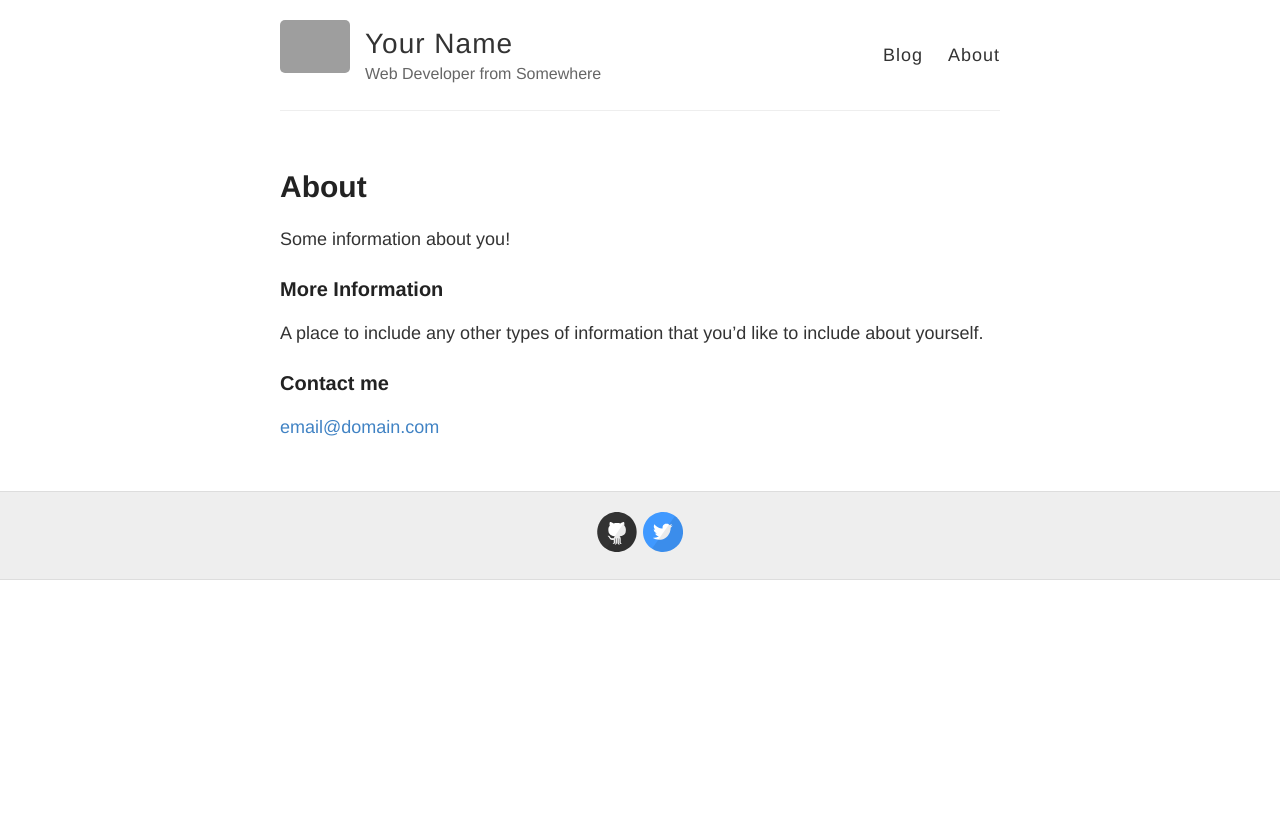
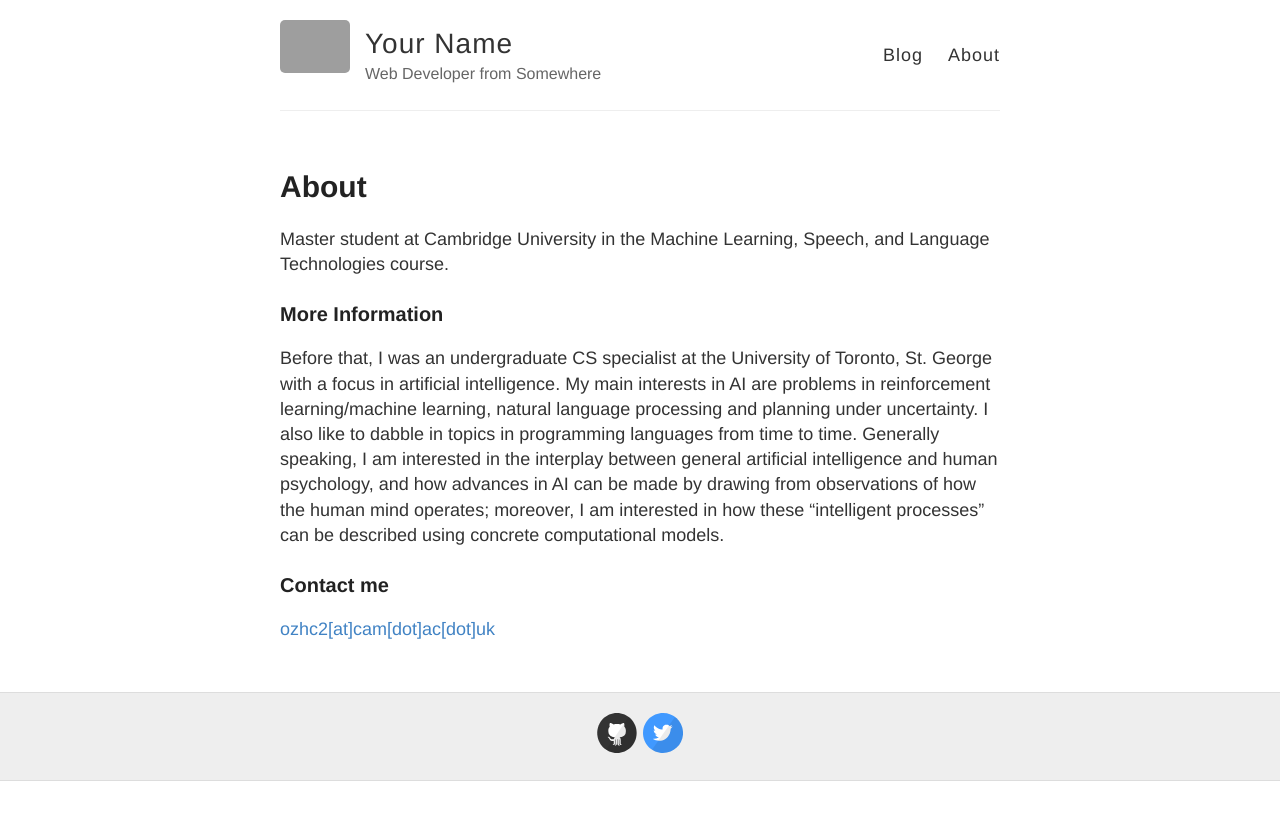
Before and after one commit to osczen/osczen.github.io, a Jekyll site: the page built from about.md, in a window 1280 px wide. Shown: the top 820 px of the page. Built offline with Jekyll 4.4.1, drawn with Linux system fonts in a browser that asks for light colours; grey boxes are pictures that could not be loaded.

Commit message:
Update about.md

```diff
--- a/about.md
+++ b/about.md
@@ -4,12 +4,10 @@ title: About
 permalink: /about/
 ---
 
-Some information about you!
+Master student at Cambridge University in the Machine Learning, Speech, and Language Technologies course.
 
 ### More Information
-
-A place to include any other types of information that you'd like to include about yourself.
-
+Before that, I was an undergraduate CS specialist at the University of Toronto, St. George with a focus in artificial intelligence. My main interests in AI are problems in reinforcement learning/machine learning, natural language processing and planning under uncertainty. I also like to dabble in topics in programming languages from time to time. Generally speaking, I am interested in the interplay between general artificial intelligence and human psychology, and how advances in AI can be made by drawing from observations of how the human mind operates; moreover, I am interested in how these "intelligent processes" can be described using concrete computational models.
 ### Contact me
 
-[email@domain.com](mailto:email@domain.com)
+[ozhc2[at]cam[dot]ac[dot]uk](mailto:ozhc2@cam.ac.uk)
```
